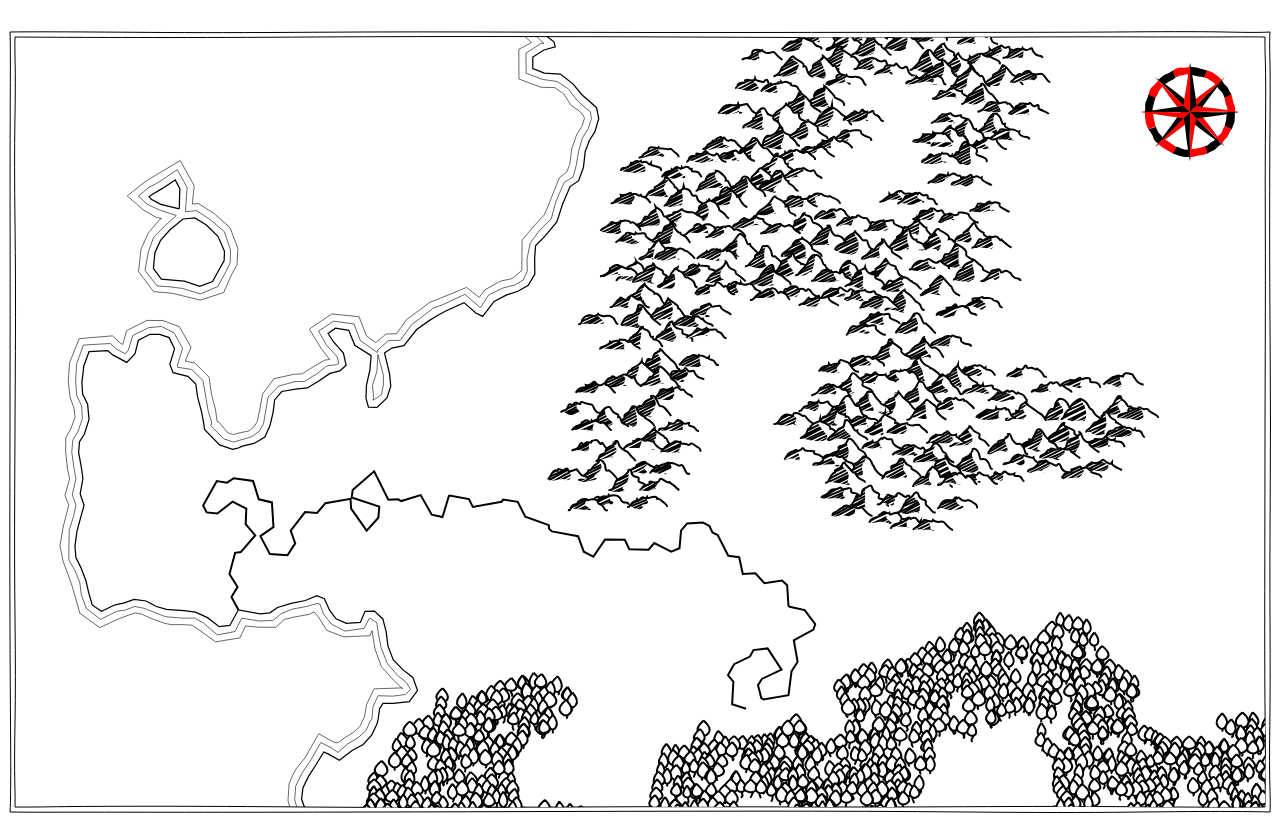
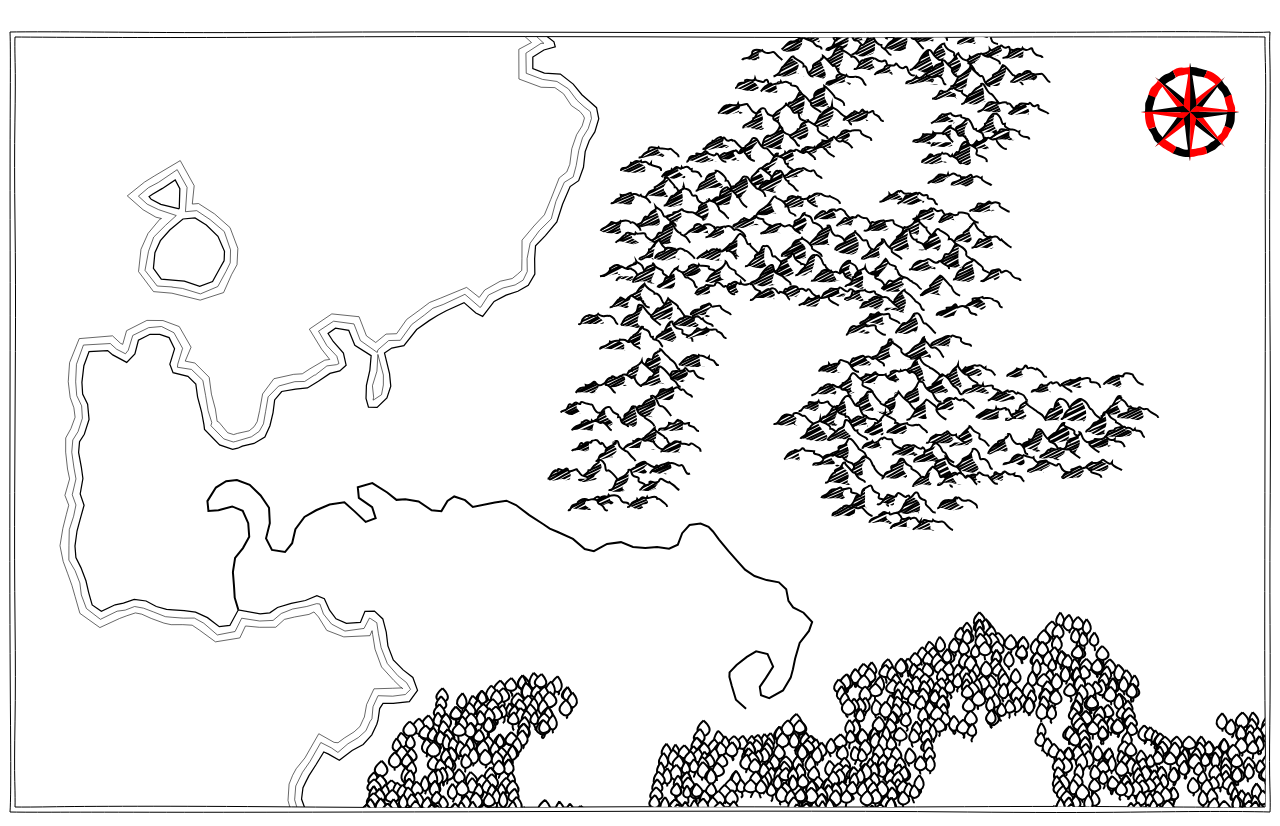
Before and after one commit to grumdrig/tolkienmap, a plain HTML site: page index.html in a window 1280 px wide. Shown: the part 72-898 px from the top of the page. Drawn offline with Linux system fonts and the light colour scheme.

Commit message:
Smooth out the river

```diff
--- a/index.html
+++ b/index.html
@@ -620,14 +620,6 @@ function network(x, y, w, h) {
 			}
 			if (voi.river.length < 10) voi.river = [];
 
-			// Mark riverbanks
-			for (let s of voi.seeds.filter(s => !s.terrain)) {
-				let es = Object.keys(s.edges).map(e => voi.edges[e]);
-				es = es.filter(e => voi.river.includes(e.p1) && voi.river.includes(e.p2));
-				if (es.length > 0) s.terrain = 'bank';
-				console.log('bank', s);
-			}
-
 			// Turn it into a loop, arount the outside of the visible map, for the sake
 			// of polygon operations
 			coastline.push({x: coastline.last().x, y: H + 100});
@@ -640,6 +632,14 @@ function network(x, y, w, h) {
 	}
 
 	voi.coastlines = coastlines;
+
+	// Mark riverbanks
+	for (let s of voi.seeds.filter(s => !s.terrain)) {
+		let es = Object.keys(s.edges).map(e => voi.edges[e]);
+		es = es.filter(e => voi.river.includes(e.p1) && voi.river.includes(e.p2));
+		if (es.length > 0) s.terrain = 'bank';
+		console.log('bank', s);
+	}
 
 	let PARADISTS = [7, 14];
 
@@ -677,9 +677,13 @@ function network(x, y, w, h) {
 		ctx.lineWidth = 1;
 
 		// River
+		// Ease river
+		let river = voi.river.map(r => voi.nodes[r]);
+		river = smoothed(river, 0.5, 0.03);
+		river = handDrawn(river, COAST_ECCENTRICIY);
 		ctx.lineWidth = 2;
 		ctx.beginPath();
-		ctx.doLine(voi.river.map(i => voi.nodes[i]));
+		ctx.doLine(river);
 		ctx.stroke();
 
 		ctx.strokeStyle = "#fee";
```
